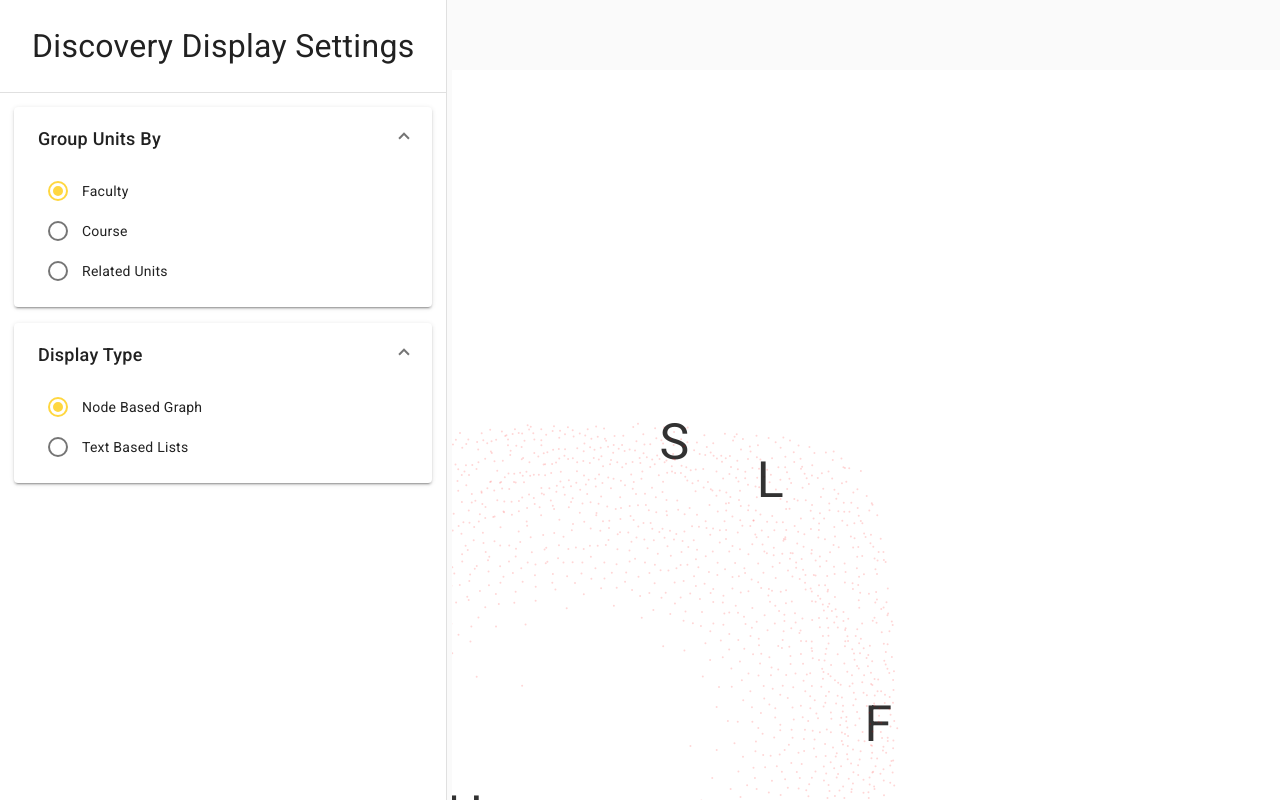
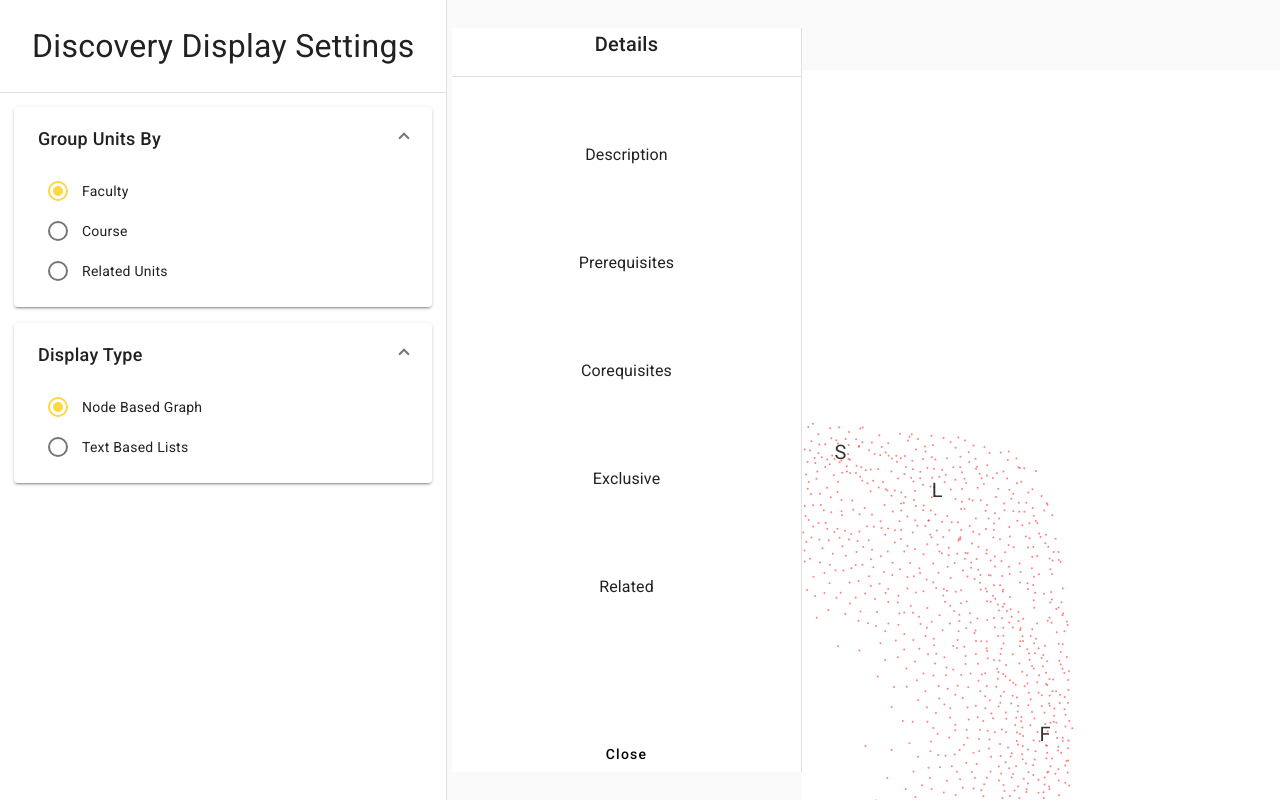
Before and after one commit to thoth-tech/CourseFlow, an Angular app in the folder Frontend/course-flow-app/: page / in a window 1280 px wide. Built offline with nearby package versions, Linux system fonts and the light colour scheme.

Commit message:
Replaced detailed dialog box with side menu

```diff
--- a/Frontend/course-flow-app/src/app/app.module.ts
+++ b/Frontend/course-flow-app/src/app/app.module.ts
@@ -16,9 +16,9 @@ import { AppRoutingModule } from './app-routing.module';
 import { AppComponent } from './app.component';
 import { DiscoveryPageComponent } from './discovery/discovery-page/discovery-page.component';
 import { DiscoveryGraphBasedMapComponent } from './discovery/discovery-graph-based-map/discovery-graph-based-map.component';
-import { DiscoveryDetailDialogComponent } from './discovery/discovery-detail-dialog/discovery-detail-dialog.component';
 import { BrowserAnimationsModule } from '@angular/platform-browser/animations';
 import { DiscoveryTextBasedListsComponent } from './discovery/discovery-text-based-lists/discovery-text-based-lists.component';
+import { DiscoveryDetailedSidePanelComponent } from './discovery/discovery-detailed-side-panel/discovery-detailed-side-panel.component';
 
 // Material UI Imports
 import { MatDialogModule } from '@angular/material/dialog';
@@ -36,9 +36,9 @@ import {MatDividerModule} from '@angular/material/divider';
   declarations: [
     AppComponent,
     DiscoveryPageComponent,
-    DiscoveryDetailDialogComponent,
     DiscoveryGraphBasedMapComponent,
     DiscoveryTextBasedListsComponent,
+    DiscoveryDetailedSidePanelComponent,
   ],
   imports: [
     BrowserModule,
--- a/Frontend/course-flow-app/src/app/discovery/discovery-detail-dialog/discovery-detail-dialog.component.css
+++ /dev/null
@@ -1,13 +0,0 @@
-.discovery-detail-dialog-contaienr {
-    display: flex;
-    flex-direction: column;
-    justify-content: center;
-    align-items: center;
-}
-
-.close-button{
-    position: absolute;
-    top: 5px;
-    right: 5px;
-    z-index: 1;
-}
--- a/Frontend/course-flow-app/src/app/discovery/discovery-detail-dialog/discovery-detail-dialog.component.html
+++ /dev/null
@@ -1,8 +0,0 @@
-<div class="discovery-detail-dialog-contaienr">
-    <h3 mat-dialog-title>{{data.discoveryNodeData}}</h3>
-    <mat-dialog-content>{{data.discoveryNodeData}}</mat-dialog-content>
-    <button mat-raised-button color="primary" tabindex="-1">View More</button>
-    <button mat-fab color="warn" tabindex="-1" mat-dialog-close class="close-button">
-        <mat-icon>close</mat-icon>
-    </button>
-</div>
--- /dev/null
+++ b/Frontend/course-flow-app/src/app/discovery/discovery-detailed-side-panel/discovery-detailed-side-panel.component.html
@@ -0,0 +1 @@
+<p>discovery-detailed-side-panel works!</p>
--- a/Frontend/course-flow-app/src/app/discovery/discovery-graph-based-map/discovery-graph-based-map.component.css
+++ b/Frontend/course-flow-app/src/app/discovery/discovery-graph-based-map/discovery-graph-based-map.component.css
@@ -11,3 +11,39 @@
     padding: 1em;
     font-size: 20pt;
 }
+
+.detailed-panel-container {
+    position: absolute;
+    top: 0;
+    bottom: 0;
+    left: 0;
+    right: 0;
+}
+
+.detailed-panel {
+    margin-top: 2em;
+    margin-bottom: 2em;
+    width: 350px;
+}
+
+.detailed-panel-section {
+    display: flex;
+    flex-direction: column;
+}
+
+.detailed-panel-section button{
+    /* Couldn't get this to go to the bottom of the menu - tried all forms of flex related properties. */
+    position: absolute;
+    bottom: 0;
+    left: 0;
+    right: 0;
+}
+
+.detailed-panel-content {
+    display: flex;
+    flex-direction: column;
+}
+
+.detailed-panel h3 {
+    margin-top: 4em;
+}
--- a/Frontend/course-flow-app/src/app/discovery/discovery-graph-based-map/discovery-graph-based-map.component.html
+++ b/Frontend/course-flow-app/src/app/discovery/discovery-graph-based-map/discovery-graph-based-map.component.html
@@ -1,5 +1,73 @@
-<div class="graph-based-map-container">
+<mat-sidenav-container class="detailed-panel-container">
 
-    <!-- Component will be driven by the associated TypeScript class. -->
-    <div id="graphBasedMap"></div>
-</div>
+    <mat-sidenav class="detailed-panel" mode="side" [(opened)]="detailedMenuOpen">
+
+        <div class="detailed-panel-section">
+
+            <h2> Details </h2>
+
+            <mat-divider/>
+
+            <div class="detailed-panel-content">
+
+                <div>
+
+                    <h3>Description</h3>
+
+                    <p>{{currentSelectedNode.description}}</p>
+
+                </div>
+
+                <div>
+
+                    <h3>Prerequisites</h3>
+
+                    <p></p>
+
+                </div>
+
+                <div>
+
+                    <h3>Corequisites</h3>
+
+                    <p></p>
+
+                </div>
+
+
+                <div>
+
+                    <h3>Exclusive</h3>
+
+                    <p></p>
+
+                </div>
+
+
+                <div>
+
+                    <h3>Related</h3>
+
+                    <p></p>
+
+                </div>
+
+            </div>
+
+            <button mat-button (click)="closeDetailsPanel()"> Close </button>
+        </div>
+
+    </mat-sidenav>
+
+    <mat-sidenav-content>
+
+        <div class="graph-based-map-container">
+
+            <!-- Component will be driven by the associated TypeScript class. -->
+            <div id="graphBasedMap"></div>
+
+        </div>
+
+    </mat-sidenav-content>
+
+</mat-sidenav-container>
--- a/Frontend/course-flow-app/src/app/discovery/discovery-graph-based-map/discovery-graph-based-map.component.ts
+++ b/Frontend/course-flow-app/src/app/discovery/discovery-graph-based-map/discovery-graph-based-map.component.ts
@@ -33,18 +33,24 @@ export class DiscoveryGraphBasedMapComponent {
   currentZoomLevel: number = 0.2;
 
   // Node Properties.
-  nodeColor: string = "rgba(255, 0, 0, 0.8)"
+  nodeColor: string = "rgba(255, 0, 0, 0.5)"
   nodeRadius: number = 5;
   selectedNodeColor: string = "rgba(0, 0, 255, 0.8)";
 
   // Text Properties
-  fontSize: number = 5;
+  fontSize: number = 2;
 
   // Link/Edge Properties
   linkWidth: number = 0.1;
   linkOpacity: number = 0.1;
   linkColor: string = "black";
   selectedLinkColor: string = "rgba(0, 0, 255, 0.5)";
+
+  // Selected node
+  currentSelectedNode = {} as IDiscoveryNodeData;
+
+  // Detailed Menu Properties
+  detailedMenuOpen = true;
 
   constructor(@Inject(IDiscoveryDataServiceInjector) private discoveryDataService: IDiscoveryDataService) {}
 
@@ -159,13 +165,12 @@ export class DiscoveryGraphBasedMapComponent {
         .data(this.discoveryData.nodeData)
         .join("g")
         .attr("transform", nodeData => `translate(${(nodeData as any).x * this.width}, ${(nodeData as any).y * this.height})`)
-        .on("click", (event, nodeData) => this.handleOnNodeClicked(nodeData))
 
       // Append a circle shape to the node group.
       this.renderedNodeGroup.append('circle')
         .attr("fill", this.nodeColor)
         .attr("r", this.nodeRadius)
-        .attr("opacity", this.initialZoomLevel)
+        .on("click", (event, nodeData) => this.handleOnNodeClicked(nodeData))
 
       // Append text to the node group.
       this.renderedNodeGroup.append("text")
@@ -214,6 +219,13 @@ export class DiscoveryGraphBasedMapComponent {
    * Handles logic when a node is clicked.
    */
   handleOnNodeClicked(nodeClicked: IDiscoveryNodeData): void {
+
+    this.currentSelectedNode = nodeClicked;
+
+    // Toggle the detailed panel.
+    this.detailedMenuOpen = true;
+
+    // Visual updates.
     this.toggleNode(nodeClicked.id);
     this.toggleLinks(nodeClicked.id);
   }
@@ -290,11 +302,7 @@ export class DiscoveryGraphBasedMapComponent {
    */
   updateNodesOnZoom(zoomValue: number) : void {
 
-    if (this.renderedNodeGroup) {
 
-      this.renderedNodeGroup.selectAll("circle")
-        .attr("opacity", zoomValue)
-    }
   }
 
   /**
@@ -337,4 +345,12 @@ export class DiscoveryGraphBasedMapComponent {
     }
 
   }
+
+  /**
+   * Close the details panel.
+   */
+  closeDetailsPanel(): void {
+
+    this.detailedMenuOpen = false;
+  }
 }
```
Also changed, not shown: Frontend/course-flow-app/src/app/discovery/discovery-detail-dialog/discovery-detail-dialog.component.ts (deleted, +0 -13 lines), Frontend/course-flow-app/src/app/discovery/discovery-detailed-side-panel/discovery-detailed-side-panel.component.ts (added, +10 -0 lines), Frontend/course-flow-app/src/app/discovery/discovery-detailed-side-panel/discovery-detailed-side-panel.component.css (added), 2 other files (tests, documents, lock files or other folders).
